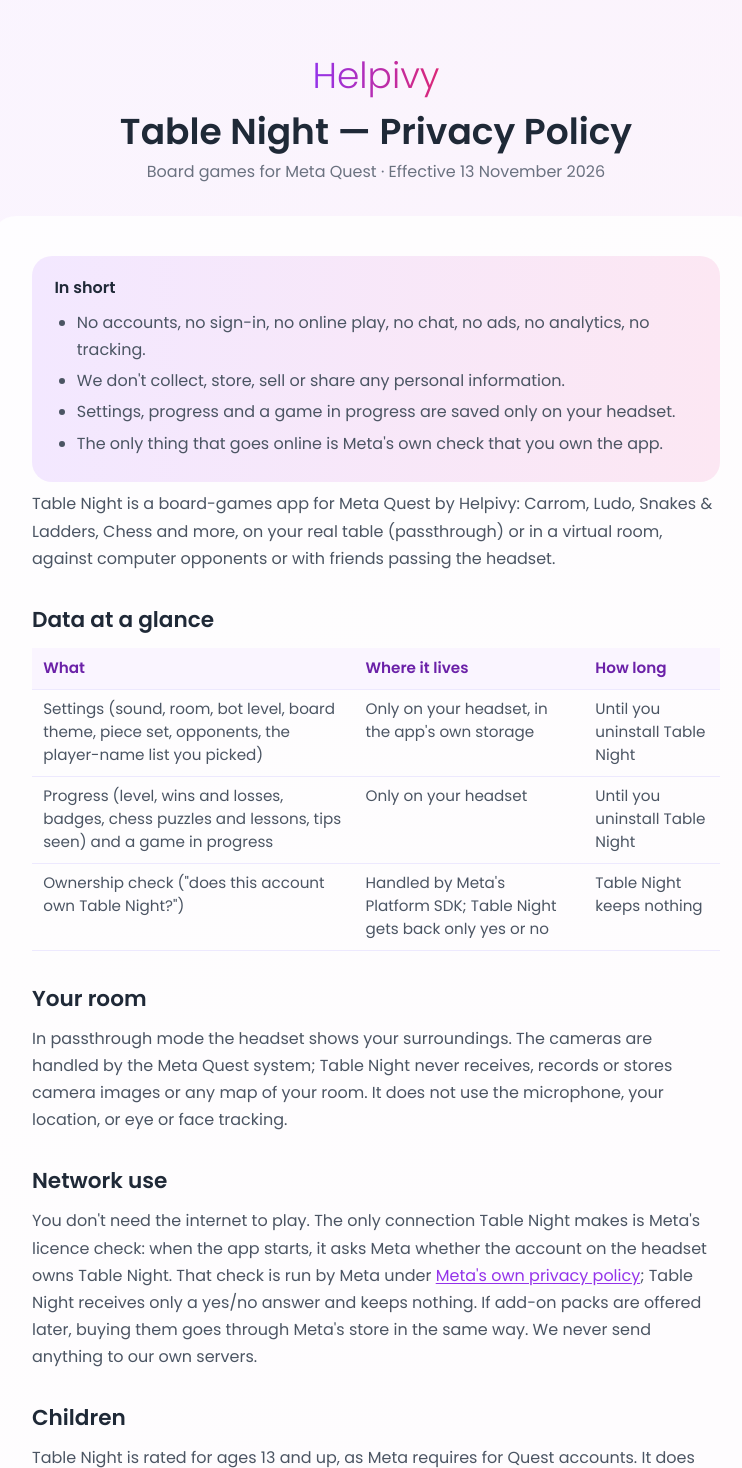
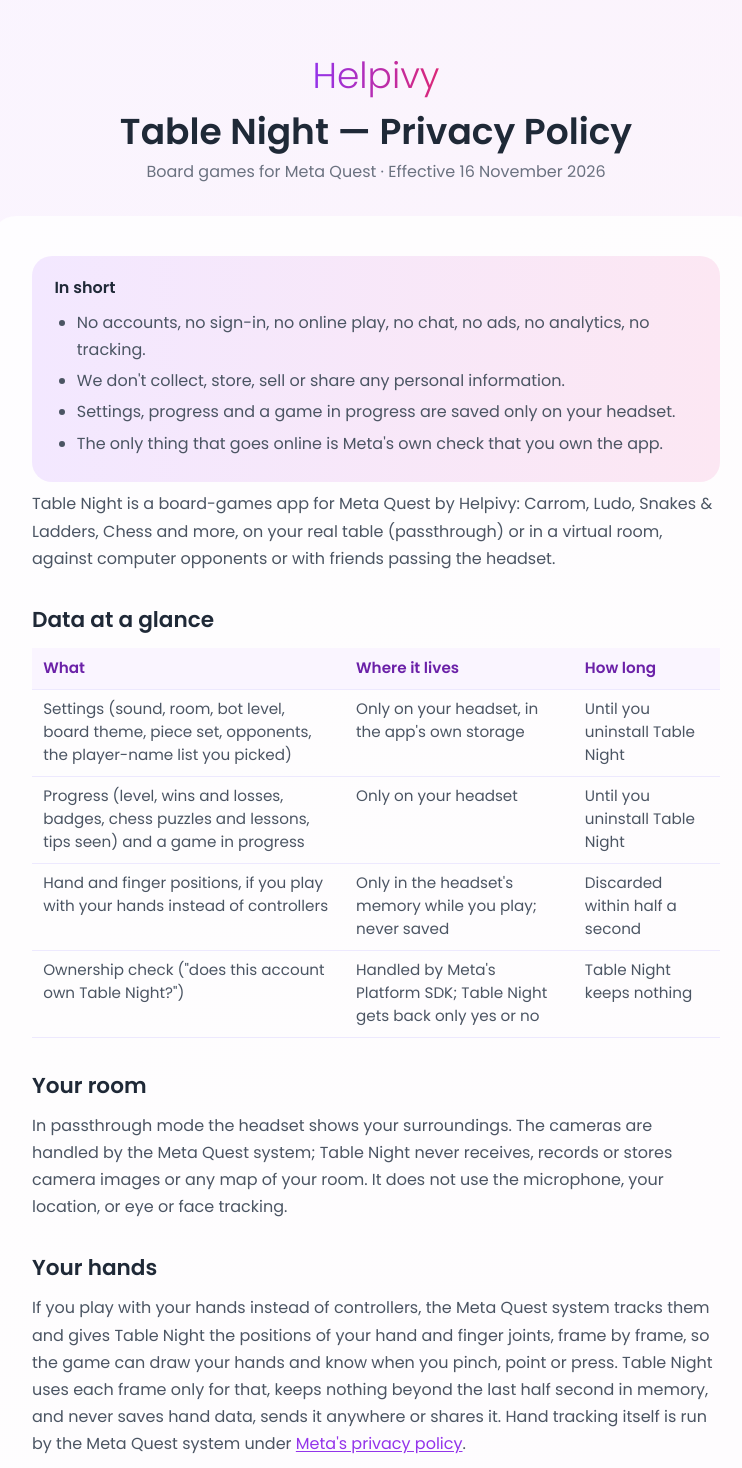
Before and after one commit to ajaypalnitj/helpivy.com, a plain HTML site: page privacy/tablenight.html in a window 1280 px wide. Shown: the top 1468 px of the page, without its empty margins (264-1006 px from the left). Drawn offline with nearby package versions, Linux system fonts and the light colour scheme.

Commit message:
Table Night privacy: hand tracking section (hand data used frame by frame, never stored or sent)
Co-Authored-By: Claude Opus 5.5 <noreply@anthropic.com>

```diff
--- a/privacy/tablenight.html
+++ b/privacy/tablenight.html
@@ -17,7 +17,7 @@
         <header class="text-center mt-6 mb-8">
             <a href="/" class="text-4xl font-light text-transparent bg-clip-text bg-gradient-to-r from-purple-600 to-pink-600 logo">Helpivy</a>
             <h1 class="text-3xl sm:text-4xl font-semibold text-gray-800 mt-4">Table Night — Privacy Policy</h1>
-            <p class="text-gray-500 mt-2">Board games for Meta Quest · Effective 13 November 2026</p>
+            <p class="text-gray-500 mt-2">Board games for Meta Quest · Effective 16 November 2026</p>
         </header>
 
         <article class="doc bg-white/80 rounded-3xl shadow-lg p-6 sm:p-10">
@@ -38,11 +38,15 @@
                 <tr><th>What</th><th>Where it lives</th><th>How long</th></tr>
                 <tr><td>Settings (sound, room, bot level, board theme, piece set, opponents, the player-name list you picked)</td><td>Only on your headset, in the app's own storage</td><td>Until you uninstall Table Night</td></tr>
                 <tr><td>Progress (level, wins and losses, badges, chess puzzles and lessons, tips seen) and a game in progress</td><td>Only on your headset</td><td>Until you uninstall Table Night</td></tr>
+                <tr><td>Hand and finger positions, if you play with your hands instead of controllers</td><td>Only in the headset's memory while you play; never saved</td><td>Discarded within half a second</td></tr>
                 <tr><td>Ownership check ("does this account own Table Night?")</td><td>Handled by Meta's Platform SDK; Table Night gets back only yes or no</td><td>Table Night keeps nothing</td></tr>
             </table>
 
             <h2>Your room</h2>
             <p>In passthrough mode the headset shows your surroundings. The cameras are handled by the Meta Quest system; Table Night never receives, records or stores camera images or any map of your room. It does not use the microphone, your location, or eye or face tracking.</p>
+
+            <h2>Your hands</h2>
+            <p>If you play with your hands instead of controllers, the Meta Quest system tracks them and gives Table Night the positions of your hand and finger joints, frame by frame, so the game can draw your hands and know when you pinch, point or press. Table Night uses each frame only for that, keeps nothing beyond the last half second in memory, and never saves hand data, sends it anywhere or shares it. Hand tracking itself is run by the Meta Quest system under <a href="https://www.meta.com/legal/privacy-policy/" target="_blank" rel="noopener">Meta's privacy policy</a>.</p>
 
             <h2>Network use</h2>
             <p>You don't need the internet to play. The only connection Table Night makes is Meta's licence check: when the app starts, it asks Meta whether the account on the headset owns Table Night. That check is run by Meta under <a href="https://www.meta.com/legal/privacy-policy/" target="_blank" rel="noopener">Meta's own privacy policy</a>; Table Night receives only a yes/no answer and keeps nothing. If add-on packs are offered later, buying them goes through Meta's store in the same way. We never send anything to our own servers.</p>
```
